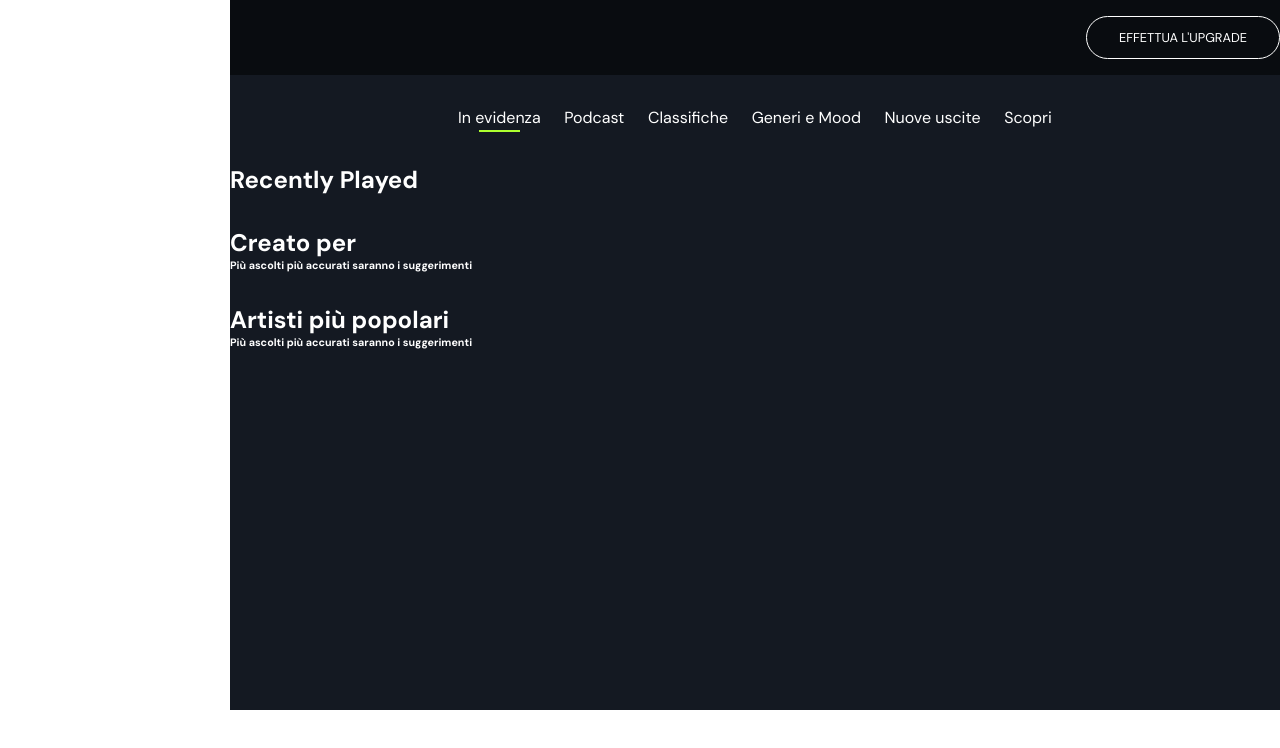
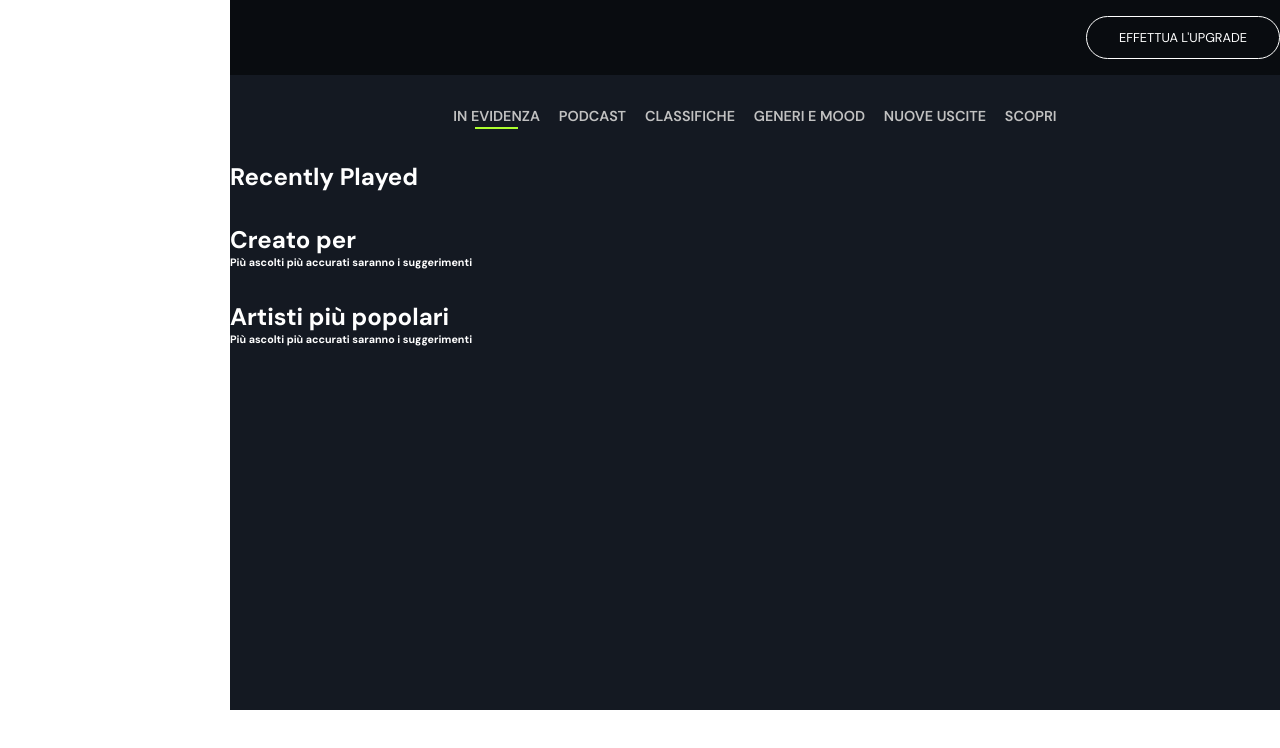
Before and after one commit to MarcoZellini/html-css-spotifyweb, a plain HTML site: page index.html in a window 1280 px wide. Drawn offline with Linux system fonts and the light colour scheme.

Commit message:
Fix filter_menu
Fixed text color and text-sizing

```diff
--- a/assets/css/style.css
+++ b/assets/css/style.css
@@ -175,8 +175,11 @@ body {
 
 #filter_menu a {
     text-decoration: none;
-    color: var(--sw-white);
+    color: var(--sw-light);
     padding: 0 .5rem ;
+    text-transform: uppercase;
+    font-size: 0.9rem;
+    font-weight: 600;
 }
 
 #filter_menu .underline {
```
Also changed, not shown: index.html (+2 -1 lines).
